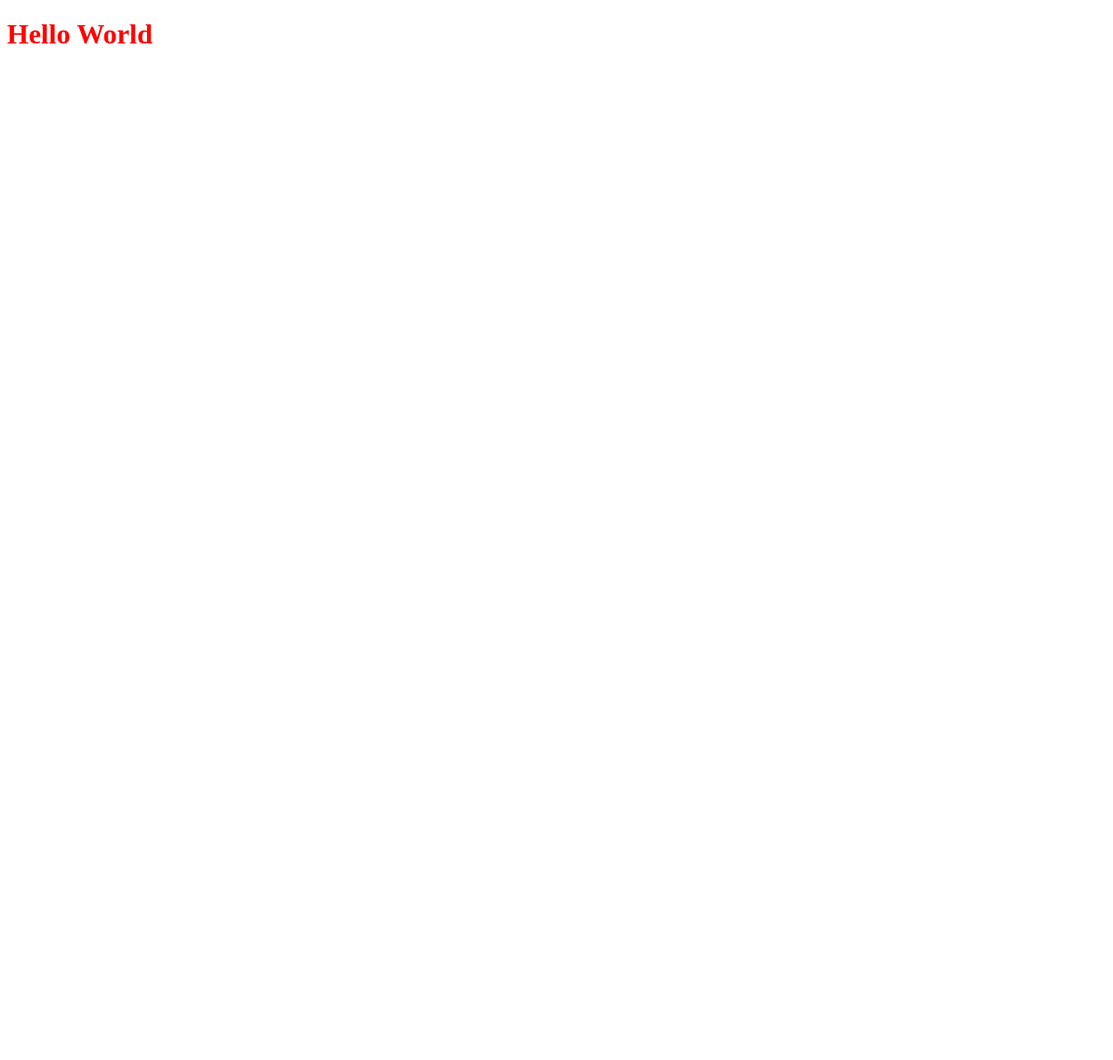
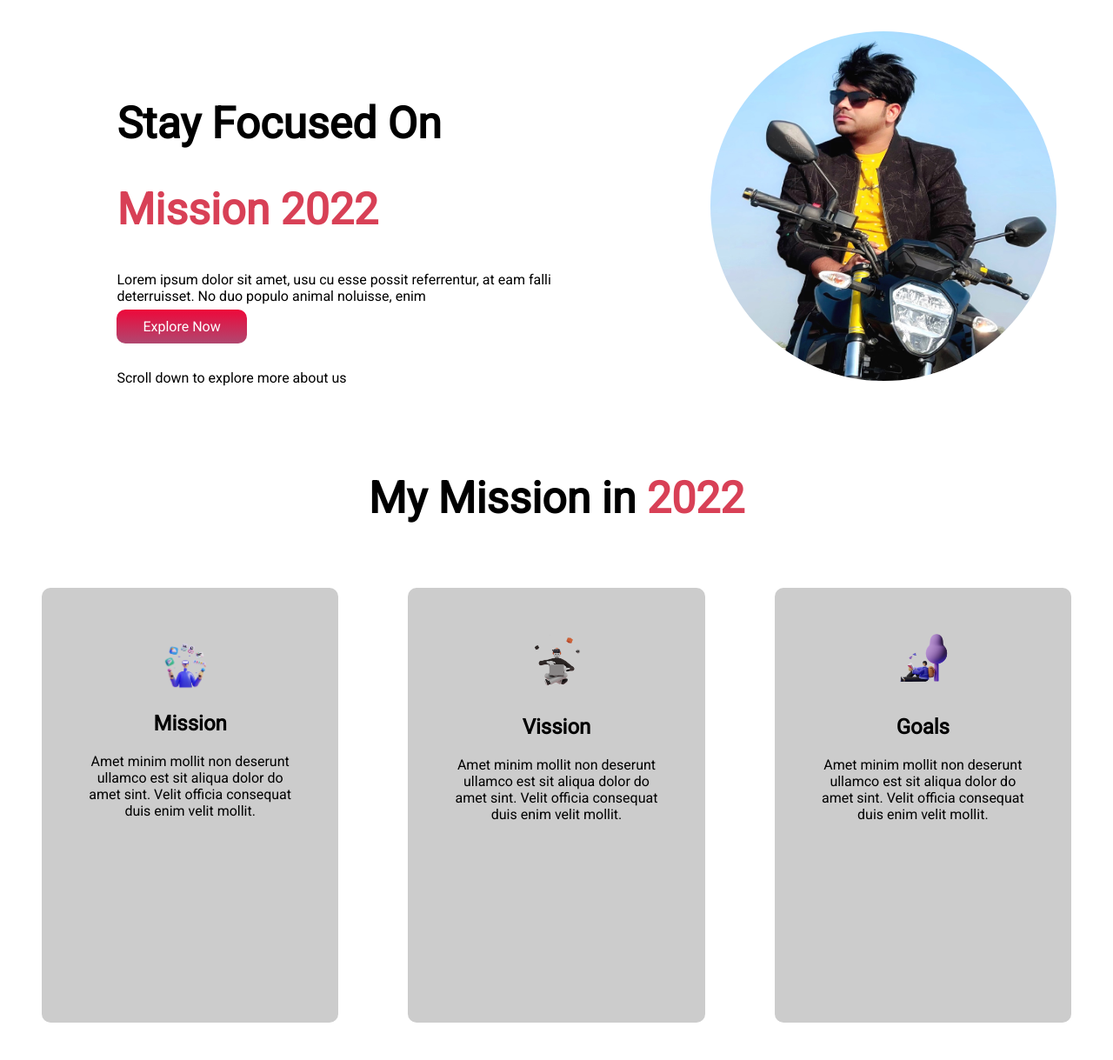
Before and after one commit to Vxrashed/my-portfolio, a plain HTML site: page index.html in a window 1280 px wide. Shown: the whole page at 87% size. Before the commit the page ends 800 px from the top, so only its background shows below. Drawn offline with Linux system fonts and the light colour scheme.

Commit message:
fistand secound section done

```diff
--- a/index.html
+++ b/index.html
@@ -5,9 +5,74 @@
     <meta http-equiv="X-UA-Compatible" content="IE=edge" />
     <meta name="viewport" content="width=device-width, initial-scale=1.0" />
     <title>Document</title>
+    <link rel="preconnect" href="https://fonts.googleapis.com" />
+    <link rel="preconnect" href="https://fonts.gstatic.com" crossorigin />
+    <link
+      href="https://fonts.googleapis.com/css2?family=Open+Sans&family=Roboto&display=swap"
+      rel="stylesheet"
+    />
     <link rel="stylesheet" href="style.css" />
   </head>
   <body>
-    <h1>Hello World</h1>
+    <section>
+      <div class="half-width left-half-width">
+        <h1>Stay Focused On</h1>
+        <h1><span class="red-title">Mission 2022</span></h1>
+        <p>
+          Lorem ipsum dolor sit amet, usu cu esse possit referrentur, at eam
+          falli deterruisset. No duo populo animal noluisse, enim
+        </p>
+        <a
+          class="explore-button"
+          target="_blank"
+          href="https://www.facebook.com/vxrashed/"
+          >Explore Now</a
+        >
+        <p class="scroll-text">Scroll down to explore more about us</p>
+      </div>
+      <div class="half-width">
+        <img src="images/rashedfirstpic.jpg" alt="" />
+      </div>
+    </section>
+    <h1 class="mission">My Mission in <span class="color22">2022</span></h1>
+
+    <section class="my-mission">
+      <div class="column">
+        <img
+          class="illustratorpic"
+          src="images/illustrators/illustrator-1.png"
+          alt=""
+        />
+        <h2>Mission</h2>
+        <p>
+          Amet minim mollit non deserunt ullamco est sit aliqua dolor do amet
+          sint. Velit officia consequat duis enim velit mollit.
+        </p>
+      </div>
+      <div class="column">
+        <img
+          class="illustratorpic"
+          src="images/illustrators/illustrator-2.png"
+          alt=""
+        />
+        <h2>Vission</h2>
+        <p>
+          Amet minim mollit non deserunt ullamco est sit aliqua dolor do amet
+          sint. Velit officia consequat duis enim velit mollit.
+        </p>
+      </div>
+      <div class="column">
+        <img
+          class="illustratorpic"
+          src="images/illustrators/illustrator-3.png"
+          alt=""
+        />
+        <h2>Goals</h2>
+        <p>
+          Amet minim mollit non deserunt ullamco est sit aliqua dolor do amet
+          sint. Velit officia consequat duis enim velit mollit.
+        </p>
+      </div>
+    </section>
   </body>
 </html>
--- a/style.css
+++ b/style.css
@@ -1,3 +1,56 @@
+body {
+  font-family: "Open Sans", sans-serif;
+  font-family: "Roboto", sans-serif;
+}
 h1 {
-  color: red;
+  font-size: 50px;
 }
+.red-title {
+  color: rgb(216, 64, 86);
+}
+section {
+  display: flex;
+}
+.half-width {
+  width: 50%;
+}
+.left-half-width {
+  margin-top: 5%;
+  padding-left: 10%;
+}
+.half-width img {
+  width: 70%;
+  height: 80%;
+  border-radius: 50%;
+  margin-left: 20%;
+  margin-top: 5%;
+}
+.explore-button {
+  text-decoration: none;
+  background-image: linear-gradient(rgb(238, 8, 58), rgba(148, 8, 62, 0.74));
+  padding: 10px 30px;
+  border-radius: 10px;
+  color: white;
+}
+.scroll-text {
+  margin-top: 40px;
+}
+.mission {
+  text-align: center;
+}
+.color22 {
+  color: rgb(216, 64, 86);
+}
+.illustratorpic {
+  width: 30%;
+}
+.column {
+  height: 400px;
+  width: 300px;
+  padding: 50px;
+  margin: 5px;
+  background-color: #cccccc;
+  text-align: center;
+  border-radius: 10px;
+  margin: 40px;
+}
```
Also changed, not shown: images/illustrators/illustrator-1.png (added), images/illustrators/illustrator-2.png (added), images/illustrators/illustrator-3.png (added), images/rashedfirstpic.jpg (added).
